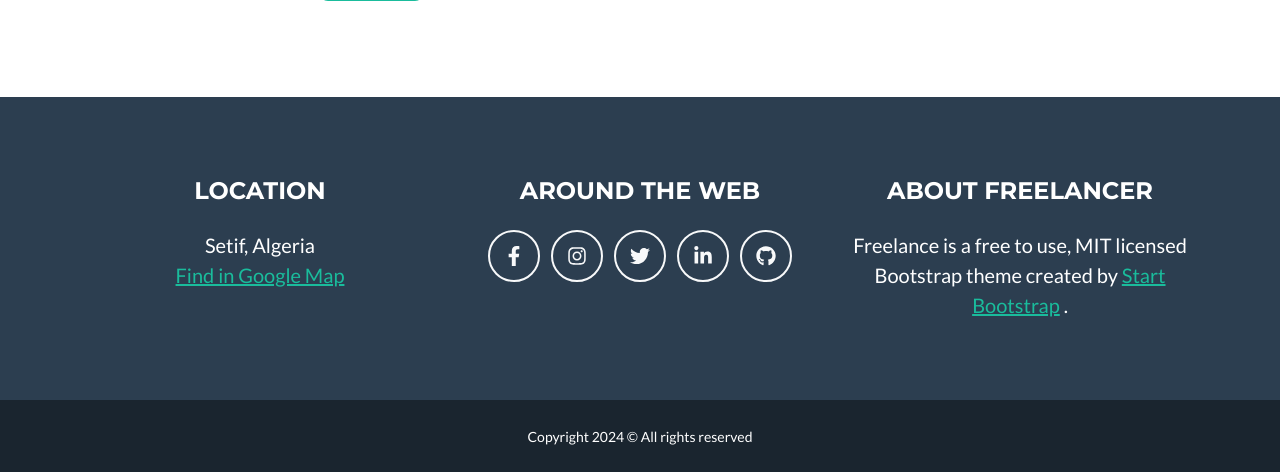
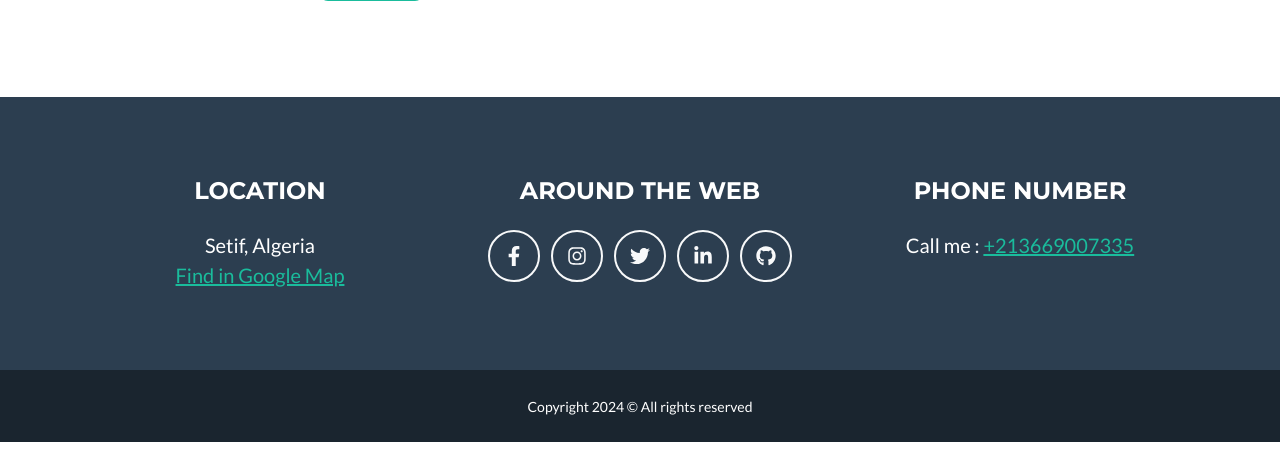
Before and after one commit to belhaddadmohamed/Django-MyPortfolio, a Django app: page / in a window 1280 px wide. Shown: the part 3373-3845 px from the top of the page. After the commit the page ends 3815 px from the top, so only its background shows below. Run offline with Django 5.2, Linux system fonts and the light colour scheme; data comes from the database, SQL or seed files in the repository; both versions use the stored data as it was after the commit; some libraries are stand-ins or nearby versions.

Commit message:
Change template

```diff
--- a/templates/core/index.html
+++ b/templates/core/index.html
@@ -200,13 +200,13 @@
                         <a class="btn btn-outline-light btn-social mx-1" target="_blank" href="https://www.linkedin.com/in/belhaddad"><i class="fab fa-fw fa-linkedin-in"></i></a>
                         <a class="btn btn-outline-light btn-social mx-1" target="_blank" href="https://www.github.com/belhaddadmohamed"><i class="fab fa-fw fa-github"></i></a>
                     </div>
+
                     <!-- Footer About Text-->
                     <div class="col-lg-4">
-                        <h4 class="text-uppercase mb-4">About Freelancer</h4>
+                        <h4 class="text-uppercase mb-4">Phone Number</h4>
                         <p class="lead mb-0">
-                            Freelance is a free to use, MIT licensed Bootstrap theme created by
-                            <a href="http://startbootstrap.com">Start Bootstrap</a>
-                            .
+                            Call me :
+                            <a href="tel:+213669007335">+213669007335</a>
                         </p>
                     </div>
                 </div>
```
Also changed, not shown: db.sqlite3.
